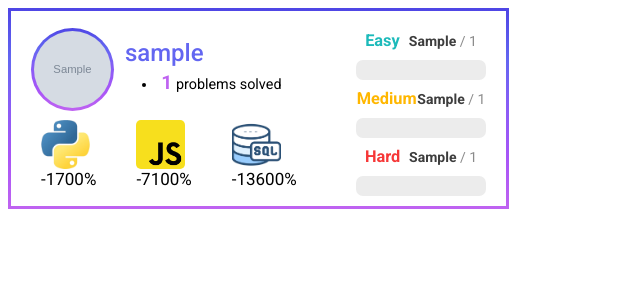
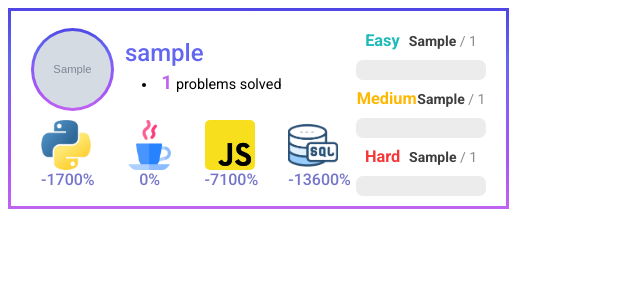
Before and after one commit to Yoouss/leetcode-badge, a Flask app: page / in a window 1280 px wide. Shown: the top 300 px of the page, without its empty margins (0-640 px from the left). Run offline with Flask 3, Linux system fonts and the light colour scheme; grey boxes marked "Sample" are stand-in pictures.

Commit message:
added java to the stack

```diff
--- a/app/models/user.py
+++ b/app/models/user.py
@@ -40,6 +40,8 @@ def get_profil_info() :
 
         stack_info = {"Python" : {"icon" : "static/stack/pythonIcon.png",
                                  "solved" : round((data['totalSolved'] - 18) / data['totalSolved'] * 100)},
+                     "Java" : {"icon" : "static/stack/javaIcon.png",
+                                 "solved" : round(0 / data['totalSolved'] * 100)},
                      "JavaScript" : {"icon" : "static/stack/javascriptIcon.jpg",
                                      "solved" : round((data['totalSolved'] - 72) / data['totalSolved'] * 100)},
                      "SQL" : {"icon" : "static/stack/sqlIcon.png",
--- a/app/static/style.css
+++ b/app/static/style.css
@@ -67,7 +67,7 @@ div.stack-container {
     margin-left: 10px;
     display: flex;
     flex-direction: row;
-    gap: 40px;
+    gap: 30px;
 }
 
 div.stack {
@@ -75,16 +75,19 @@ div.stack {
     flex-direction: column;
     text-align: center;
     justify-content: center;
+    background-size: cover;
 }
 
 div.stack img {
-    width : 49px;
+    width : 50px;
     aspect-ratio: 1;
     border-radius: 10%;
 }
 
 div.stack span {
-    font-size: 17px;
+    font-size: 16px;
+    color: #4d4fbcc6;
+    font-weight: 500;
 }
 
 div.easyStats, div.mediumStats, div.hardStats {
```
Also changed, not shown: app/static/stack/javaIcon.png (added).
